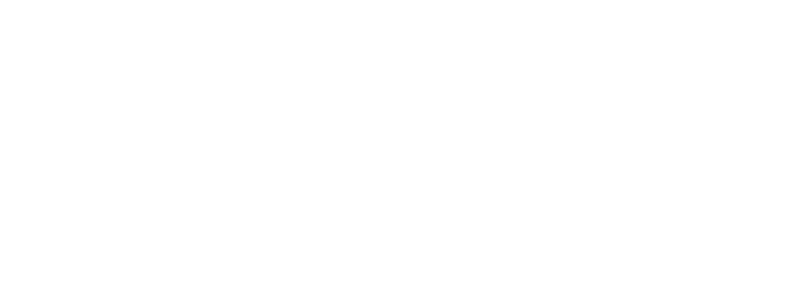
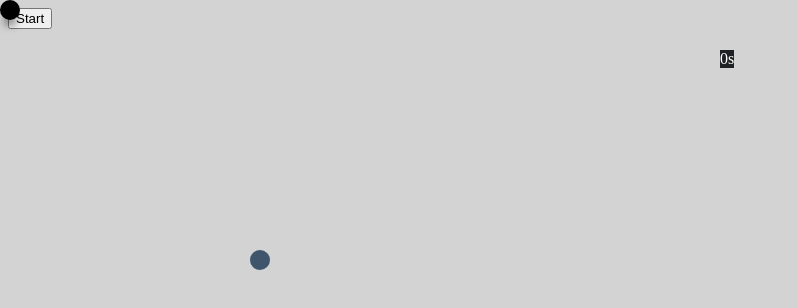
Before and after one commit to sahilthakurxyz/Timed-Golf---ReactJS-Rendering-Lists-Conditional-content-Outputting-Conditio---tu1fn7nmv5s6, a React app: page / in a window 1280 px wide. Shown: the top 308 px of the page, without its empty margins (0-797 px from the left). Built offline with nearby package versions, Linux system fonts and the light colour scheme.

Commit message:
i am trying very hard to solve problems

```diff
--- a/src/components/App.js
+++ b/src/components/App.js
@@ -1,26 +1,106 @@
-import React, { Component, useState } from "react";
+import React, { useEffect, useState } from "react";
 import "../styles/App.css";
-class Timer extends React.Component {
-  constructor(props) {
-    super(props);
-    this.state = { time: 0, x: 0, y: 0 };
+const Timer = () => {
+  let [gameStart, setGameStart] = useState(false);
+  let [time, setTime] = useState(0);
+  let [y, setY] = useState(0);
+  let [x, setX] = useState(0);
+  const ballStyle = {
+    postion: "absolute",
+    top: `${y}px`,
+    left: `${x}px`,
+    width: "20px",
+    height: "20px",
+    backGroundColor: "red",
+    borderRadius: "50%",
+  };
+  const holeStyle = {
+    postion: "absolute",
+    top: "250px",
+    left: "250px",
+    width: "20px",
+    height: "20px",
+    backGroundColor: "green",
+    borderRadius: "50%",
+  };
+  const handleKeyPress = (e) => {
+    const step = 5;
+    switch (e.key) {
+      case "ArrowUp":
+        setY((prevY) => {
+          if (prevY - step >= 0) {
+            return prevY - step;
+          } else {
+            return prevY;
           }
-  componentDidMount() {
+        });
 
+        break;
+      case "ArrowDown":
+        setY((prevY) => {
+          if (prevY + step >= window.innerHeight - 20) {
+            return prevY;
+          } else {
+            return prevY + step;
           }
+        });
+        break;
+      case "ArrowLeft":
+        setX((prevX) => {
+          if (prevX - step < 0) {
+            return prevX;
+          } else return prevX - step;
+        });
+        break;
+      case "ArrowRight":
+        setX((prevX) => {
+          if (prevX + step <= window.innerWidth) {
+            return prevX + step;
+          } else return prevX;
+        });
+        break;
+      default:
+        break;
+    }
+  };
 
-  componentWillUnmount() {
+  useEffect(() => {
+    if (gameStart) {
+      const interval = setInterval(() => {
+        setTime((preTime) => preTime + 1);
+      }, 1000);
+      return () => clearInterval(interval);
+    }
+  }, [gameStart]);
+  const handleClickStart = () => {
+    setGameStart(true);
+  };
 
+  useEffect(() => {
+    const handleKeyDown = (e) => {
+      if (gameStart) {
+        handleKeyPress(e);
       }
-
-
-
-  render() {
+    };
+    document.addEventListener("keydown", handleKeyDown);
+    return () => removeEventListener("keydown", handleKeyDown);
+  }, [gameStart]);
+  useEffect(() => {
+    if (x === 250 && y === 250) {
+      setGameStart(false);
+    }
+  }, [x, y]);
   return (
     <>
+      <button className="start" disabled={gameStart} onClick={handleClickStart}>
+        Start
+      </button>
+      <div className="heading-timer">{time}s</div>
+
+      <div className="ball" style={ballStyle}></div>
+      <div className="hole" style={holeStyle}></div>
     </>
   );
-  }
-}
+};
 
 export default Timer;
--- a/src/index.html
+++ b/src/index.html
@@ -4,6 +4,11 @@
 <meta charset="UTF-8">
 <meta name="viewport" content="width=device-width, initial-scale=1.0">
 <meta http-equiv="X-UA-Compatible" content="ie=edge">
+<style>
+    body{
+        background-color: lightgray;
+    }
+</style>
 <title>React Boilerplate</title>
 </head>
 <body>
--- a/src/styles/App.css
+++ b/src/styles/App.css
@@ -2,14 +2,22 @@
   position: absolute;
   top: 50px;
   left: 720px;
+  background-color: #202124;
+  color: #fff;
 }
 
 @import url("https://fonts.googleapis.com/css2?family=Fredoka+One&family=Roboto:ital,wght@1,100&display=swap");
 
 .ballProvider {
+  display: flex;
+  justify-content: center;
+  align-items: center;
   font-family: "Fredoka One", cursive;
   background-color: #202124;
   color: white;
+  position: relative;
+  top: 60%;
+  /* left: 40%; */
   height: 30px;
   font-size: 15px;
   border-radius: 8px;
```
Also changed, not shown: 1 other file (tests, documents, lock files or other folders). Lines whose indentation alone changed are shown as unchanged.
